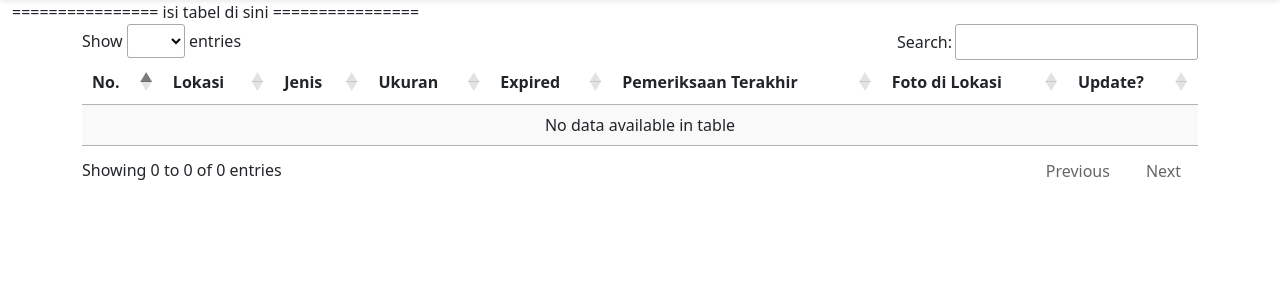
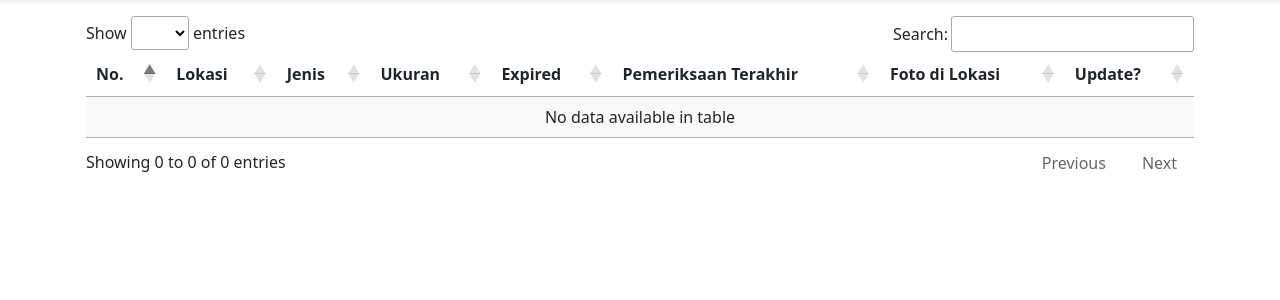
Before and after one commit to criespy/apar-manager, a Django app: page / in a window 1280 px wide. Shown: the part 66-366 px from the top of the page. Run offline with Django 3.2, Linux system fonts and the light colour scheme; data that the repository does not hold is empty; some libraries are stand-ins or nearby versions.

Commit message:
Tes import data

```diff
--- a/aparApp/models.py
+++ b/aparApp/models.py
@@ -49,5 +49,5 @@ class Pemeriksaan(models.Model):
 
     def save(self, *args, **kwargs):
         super().save(*args, **kwargs)
-        self.apar.tanggal_periksa = self.tanggal
+        self.apar.tanggal_periksaa = self.tanggal
         self.apar.save()
--- a/templates/dashboard.html
+++ b/templates/dashboard.html
@@ -1,8 +1,7 @@
 {% extends 'base.html' %}
 {% load static %}
 {% block content %}
-<div>================ isi tabel di sini ================</div>
-<div class="container">
+<div class="container p-3">
     <table id="tableApar" class="display"><!--class="table table-hover table-bordered align-middle"-->
         <thead class="" style="position:sticky;">
             <tr>
```
Also changed, not shown: db (copy).sqlite3 (added).
